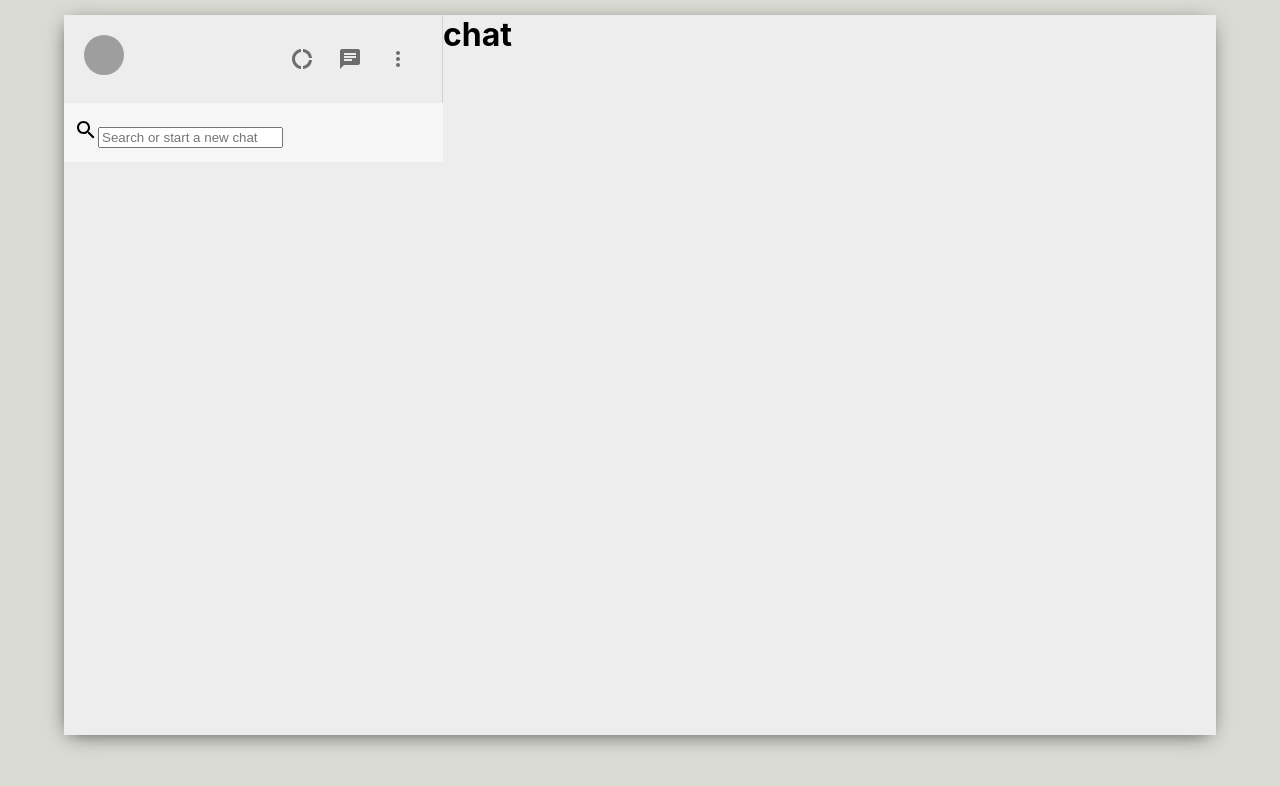
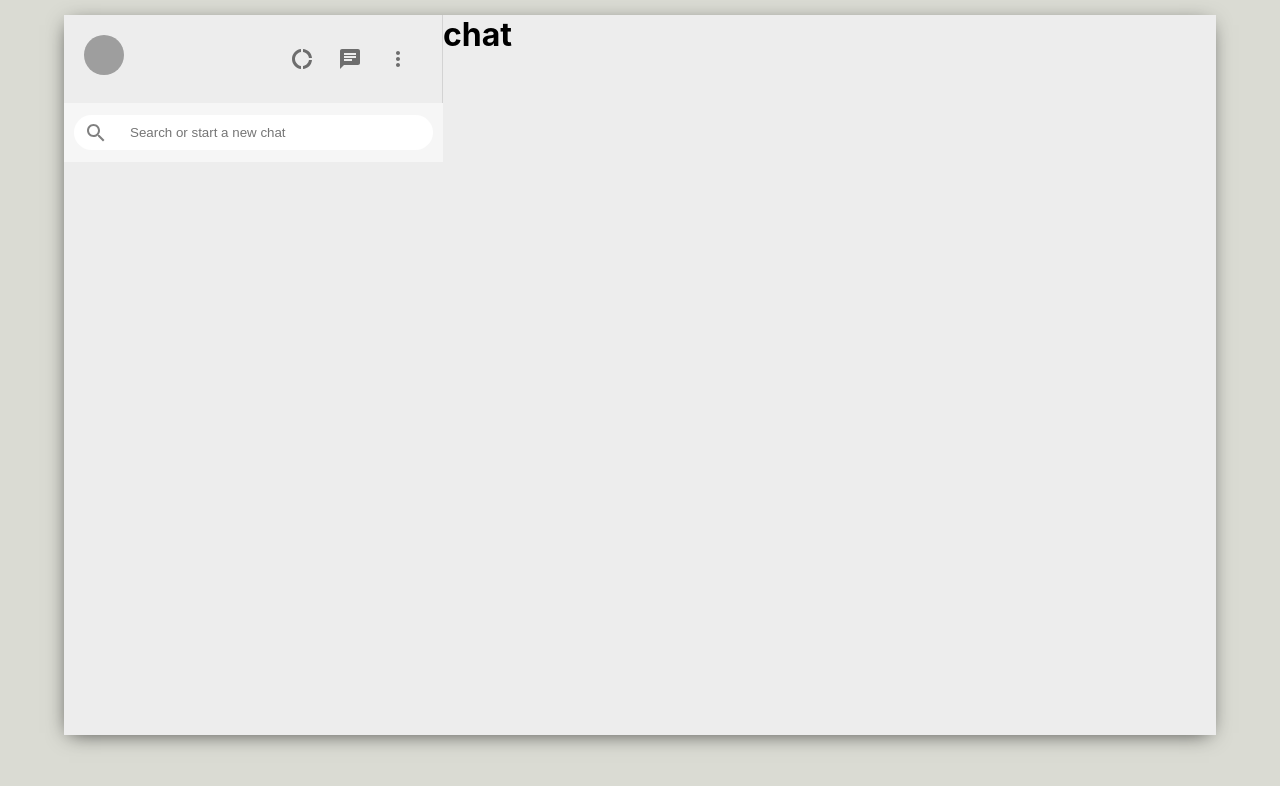
Before and after one commit to Yohenba18/Whatsapp-MERN, a React (Create React App) app in the folder whatsapp/: page / in a window 1280 px wide. Shown: the top 786 px of the page. Built offline with nearby package versions, Linux system fonts and the light colour scheme; grey boxes are pictures that could not be loaded.

Commit message:
sidebar.css

```diff
--- a/whatsapp/src/components/Sidebar.css
+++ b/whatsapp/src/components/Sidebar.css
@@ -30,3 +30,23 @@
     height:39px;
     padding: 10px;
 }
+
+.sidebar__searchContainer{
+    display: flex;
+    align-items:center;
+    background-color:white;
+    width: 100%;
+    height: 35px;
+    border-radius:20px;
+}
+
+.sidebar__searchContainer > .MuiSvgIcon-root{
+    color:gray;
+    padding:10px;
+}
+
+.sidebar__searchContainer > input{
+    border: none; /*to remove the border*/
+    margin-left:10px;
+    outline-width: 0;  /*to remove outline of the search when clicking it*/
+}
```
